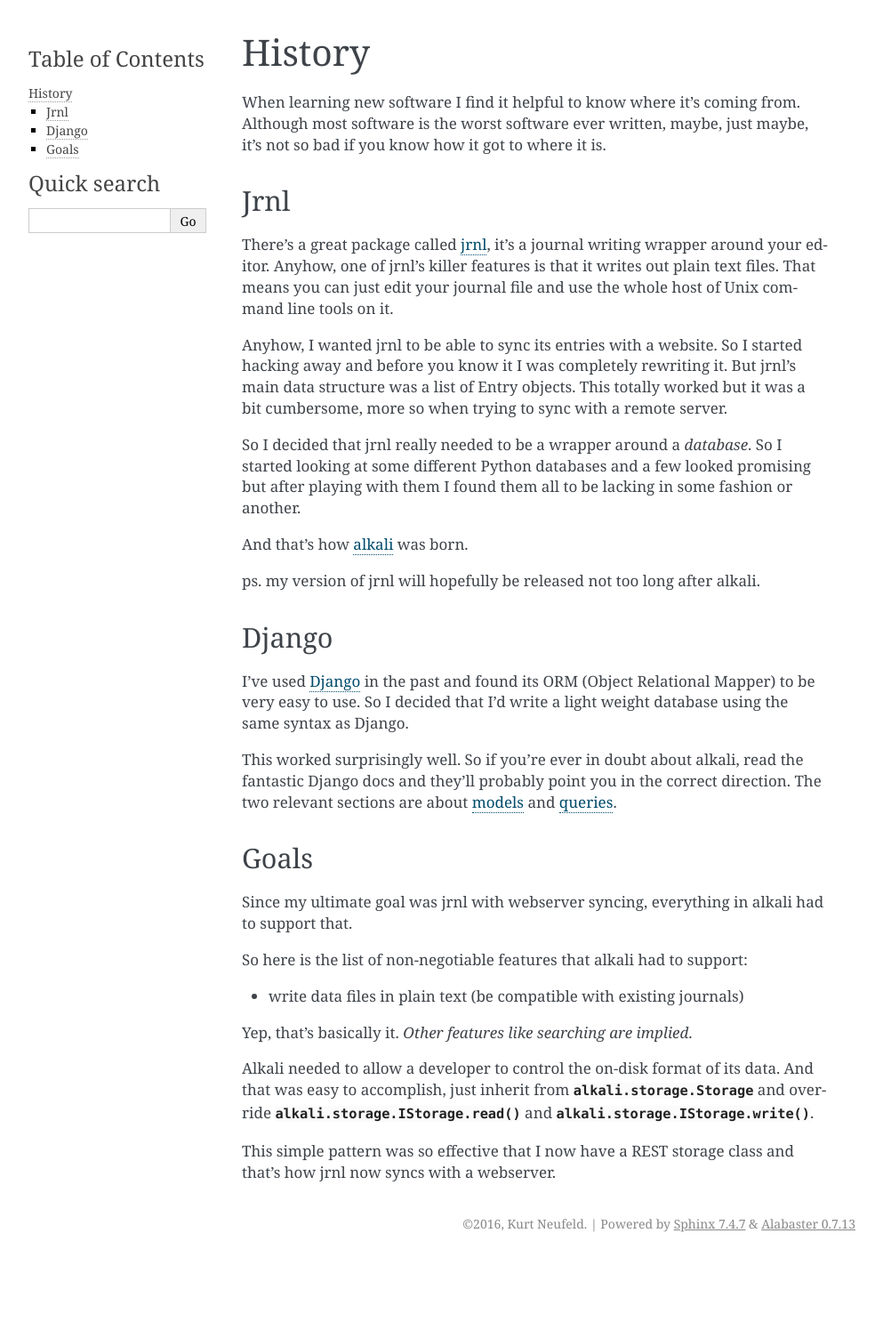
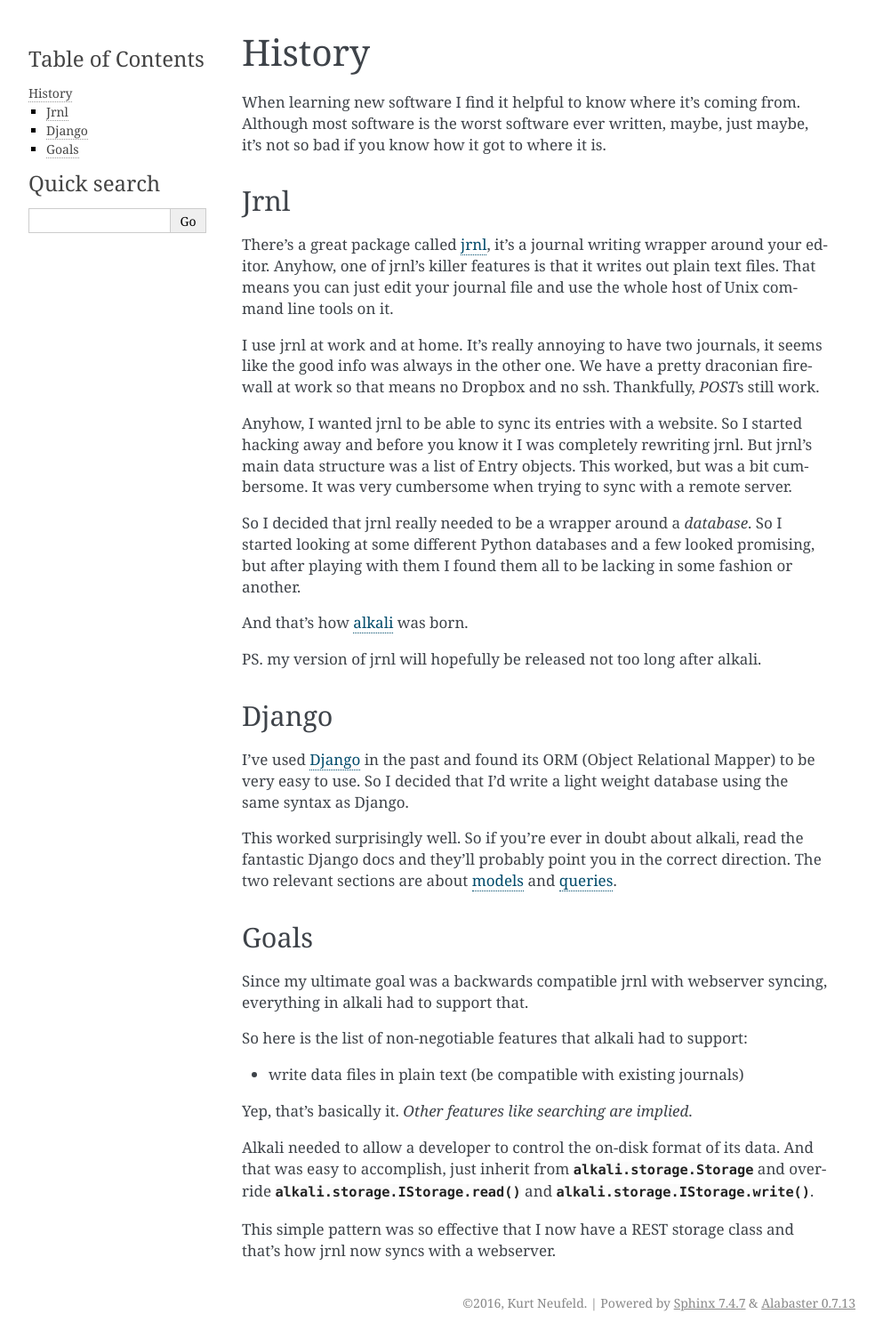
Before and after one commit to kneufeld/alkali, a Sphinx documentation site: the page built from docs/history.rst, in a window 1280 px wide. Shown: the whole page at 89% size, without its empty margins (148-1141 px from the left). Built offline with Sphinx 7.4.7, drawn with Linux system fonts in a browser that asks for light colours; before the commit the page ends 1415 px from its top, so only the background shows below that.

Commit message:
more history documentation tweaking

```diff
--- a/docs/history.rst
+++ b/docs/history.rst
@@ -15,20 +15,25 @@ around your editor. Anyhow, one of jrnl's killer features is that it
 writes out plain text files. That means you can just edit your journal
 file and use the whole host of Unix command line tools on it.
 
+I use jrnl at work and at home. It's really annoying to have two journals,
+it seems like the good info was always in the other one. We have a pretty
+draconian firewall at work so that means no Dropbox and no ssh. Thankfully,
+*POST*\s still work.
+
 Anyhow, I wanted jrnl to be able to sync its entries with a website. So
 I started hacking away and before you know it I was completely rewriting
-it. But jrnl's main data structure was a list of Entry objects. This
-totally worked but it was a bit cumbersome, more so when trying to sync
-with a remote server.
+jrnl. But jrnl's main data structure was a list of Entry objects. This
+worked, but was a bit cumbersome. It was very cumbersome when trying to
+sync with a remote server.
 
 So I decided that jrnl really needed to be a wrapper around a
 *database*. So I started looking at some different Python databases and
-a few looked promising but after playing with them I found them all to
+a few looked promising, but after playing with them I found them all to
 be lacking in some fashion or another.
 
 And that's how alkali_ was born.
 
-ps. my version of jrnl will hopefully be released not too long after alkali.
+PS. my version of jrnl will hopefully be released not too long after alkali.
 
 .. _jrnl: https://github.com/maebert/jrnl
 .. _alkali: https://github.com/kneufeld/alkali
@@ -51,8 +56,8 @@ sections are about models_ and queries_.
 Goals
 -----
 
-Since my ultimate goal was jrnl with webserver syncing, everything in alkali had
-to support that.
+Since my ultimate goal was a backwards compatible jrnl with webserver
+syncing, everything in alkali had to support that.
 
 So here is the list of non-negotiable features that alkali had to support:
 
```
